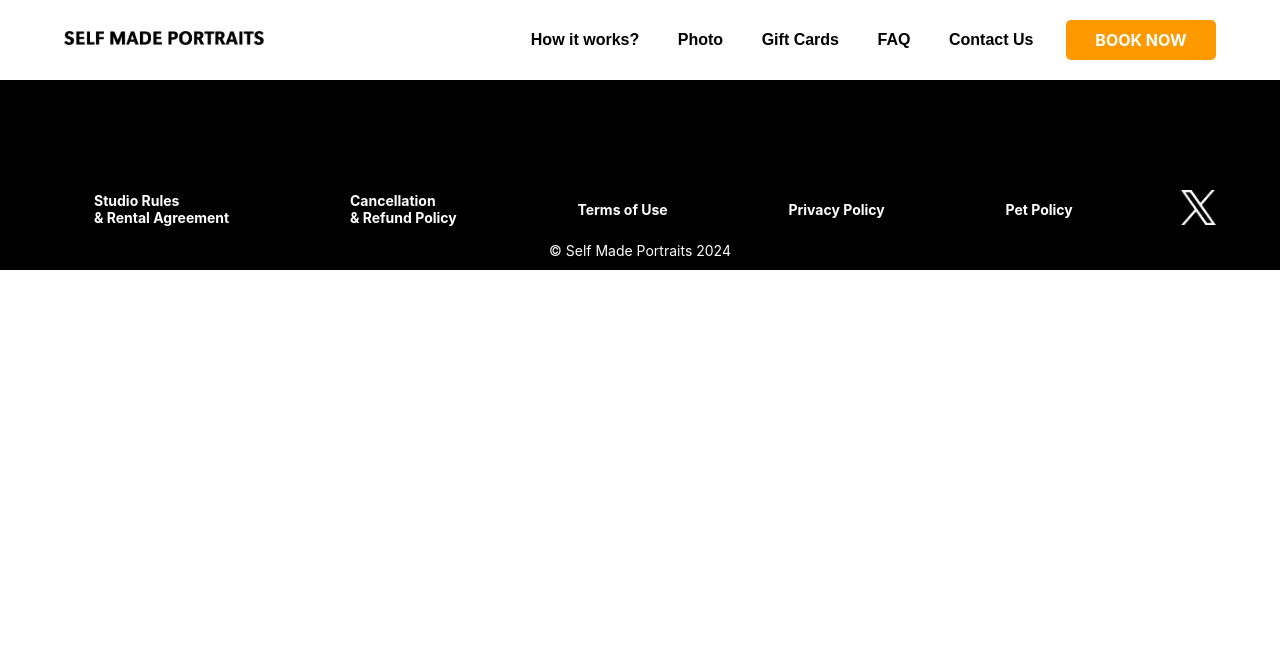
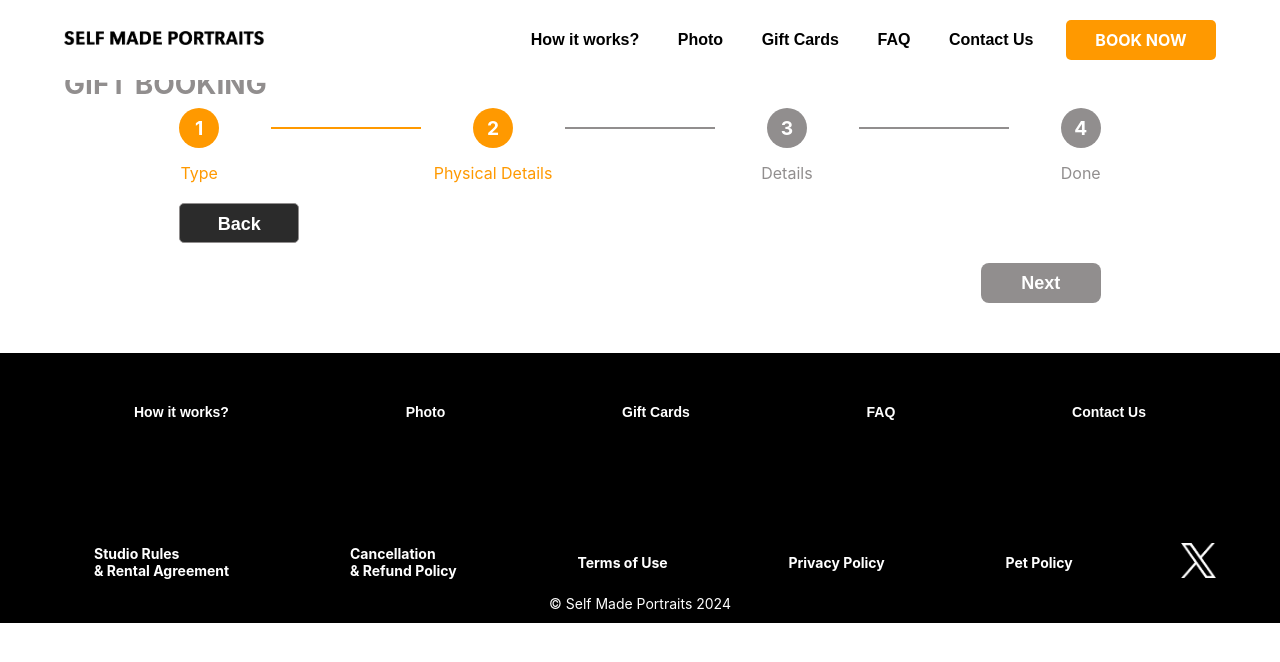
Before and after one commit to Self-Made-Portraits/portraits, a React (Create React App) app in the folder frontend/: page /book/gift/physical in a window 1280 px wide. Shown: the top 662 px of the page. Built offline with nearby package versions, Linux system fonts and the light colour scheme.

Commit message:
gift_booking_card

```diff
--- a/frontend/src/components/App/App.jsx
+++ b/frontend/src/components/App/App.jsx
@@ -19,6 +19,8 @@ function App() {
       <Route exact path="/portraits" element={<Main activeSection={activeSection} setActiveSection={setActiveSection} />}/>
       <Route exact path="/book/time" element={<TimeBooking/>} />
       <Route exact path="/book/gift" element={<GiftBooking/>} />
+      <Route path="/book/gift/physical" element={<GiftBooking />} />
+      <Route path="/book/gift/digital" element={<GiftBooking />} />
       {/* <Route exact path="/book/gift/digital" element={<GiftBookingDigital/>} />
       <Route exact path="/book/gift/physical" element={<GiftBookingPhysical/>} /> */}
       </Routes>
--- a/frontend/src/components/GiftBooking/GiftBooking.jsx
+++ b/frontend/src/components/GiftBooking/GiftBooking.jsx
@@ -1,5 +1,5 @@
 import React, { useState, useEffect } from 'react';
-import { useNavigate } from 'react-router-dom'; // Import useNavigate
+import { useNavigate, useLocation  } from 'react-router-dom'; // Import useNavigate
 import './GiftBooking.css';
 import BookingNavigation from '../BookingNavigation/BookingNavigation';
 import { formatTime, transactionTimer } from '../../utils/constants';
@@ -28,11 +28,29 @@ const GiftBooking = () => {
   const [remainingTime, setRemainingTime] = useState(600); // Timer state for countdown (in seconds)
   const [selectedCardType, setSelectedCardType] = useState('');
   const navigate = useNavigate(); // Initialize the navigate hook
+  const location = useLocation(); // Get the current path
+
   // Prices for each duration
   const durationPrices = { '15 mins': 30, '30 mins': 40, '45 mins': 60, '60 mins': 75 };
 
+
+    // Determine the steps dynamically based on the card type selected
+    const isDigital = location.pathname.includes('digital');
+    const isPhysical = location.pathname.includes('physical');
+
   // Render error messages for fields
   const renderError = (fieldName) => errors[fieldName] ? <div className="gift-booking__form-error">{errors[fieldName]}</div> : null;
+
+    // Handle navigation based on the URL path
+    useEffect(() => {
+      if (location.pathname.includes('digital')) {
+        setActiveStep(1); // Show digital step
+      } else if (location.pathname.includes('physical')) {
+        setActiveStep(1); // Show physical step
+      } else {
+        setActiveStep(0); // Default to card selection step
+      }
+    }, [location.pathname]);
 
   // Move to the next step and save all selected details
   const handleNextStep = () => {
@@ -49,10 +67,18 @@ const GiftBooking = () => {
     setActiveStep(2);
   };
 
-  const handleBackStep = () => {
-    setActiveStep(activeStep - 1);
-    setErrors({}); // Reset errors when moving back
-  };
+
+    // Handle the "Back" button click behavior
+    const handleBackStep = () => {
+      if (activeStep === 1) {
+        // If we're on step 1, go back to the initial type selection path
+        navigate('/book/gift');
+      } else {
+        // Otherwise, go back to the previous step
+        setActiveStep((prevStep) => prevStep - 1);
+        setErrors({}); // Reset errors when moving back
+      }
+    }
 
     // Calculate the total sum whenever the quantity changes
     useEffect(() => {
@@ -65,11 +91,10 @@ const GiftBooking = () => {
 
     const steps = [
       { number: 1, label: 'Type' },
-      { number: 2, label: 'Card' },
+      { number: 2, label: isDigital ? 'Digital Details' : isPhysical ? 'Physical Details' : 'Card' },
       { number: 3, label: 'Details' },
       { number: 4, label: 'Done' }
     ];
-
   console.log(userSelections)
 
     // Generate a sentence based on `userSelections` array
@@ -153,13 +178,19 @@ const GiftBooking = () => {
       setSelectedCardType(event.target.value);
     };
 
-    const handleNextStepType = () => {
+  // Navigation logic based on the selected card type
+  const handleNextStepType = () => {
+    if (activeStep === 0) {
       if (selectedCardType === "Physical Card") {
-        navigate("/book/gift/physical"); // Redirect to the Physical Card route
+        navigate("/book/gift/physical");
       } else if (selectedCardType === "Digital Card") {
-        navigate("/book/gift/digital"); // Redirect to the Digital Card route
+        navigate("/book/gift/digital");
       }
-    };
+    } else {
+      // Move to the next internal step within the same path
+      setActiveStep((prevStep) => prevStep + 1);
+    }
+  };
 
     // Handle form validation state
   useEffect(() => {
@@ -195,6 +226,16 @@ const GiftBooking = () => {
     // Cleanup interval on component unmount or activeStep change
     return cleanup;
   }, [activeStep]);
+
+    // Set step based on the path when component mounts or path changes
+  // Set active step based on the path when component mounts or path changes
+  useEffect(() => {
+    if (isDigital || isPhysical) {
+      setActiveStep(1);
+    } else {
+      setActiveStep(0);
+    }
+  }, [location.pathname]);
 
   return (
     <section className='gift-booking' id="gift-booking">
@@ -251,6 +292,7 @@ const GiftBooking = () => {
                 Back
               </button>
         </div>
+        {isDigital && (
         <div className='gift-booking__reservation'>
           {/* Left Column with Image */}
           <div className='gift-booking__image-container'>
@@ -310,6 +352,7 @@ const GiftBooking = () => {
             </div>
           </div>
         </div>
+        )}
 
         {/* Next Button for Step 1 */}
         <div className='gift-booking__button-container'>
```
Also changed, not shown: 11 other files (tests, documents, lock files or other folders).
